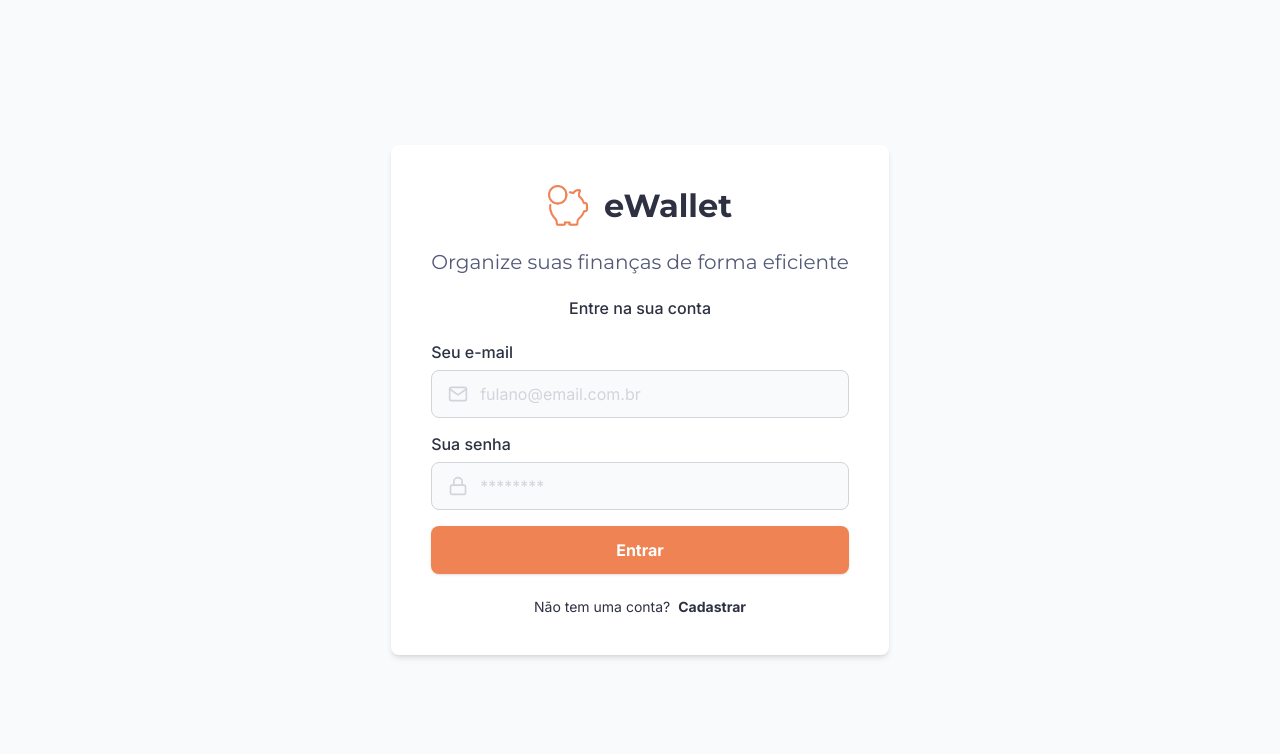
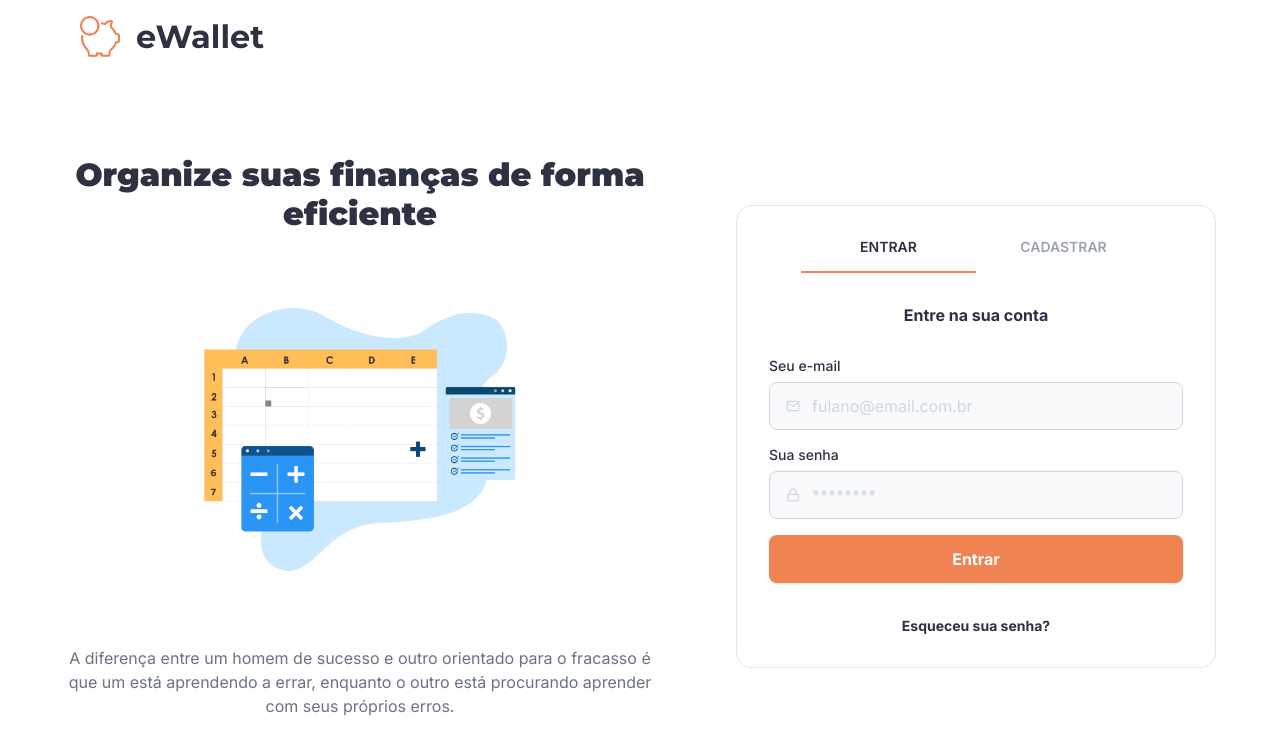
Before and after one commit to d1d2-apps/ewallet-web, a React (Vite) app: page /auth/sign-in in a window 1280 px wide. Shown: the top 754 px of the page. Built offline with nearby package versions, Linux system fonts and the light colour scheme.

Commit message:
Created auth feature's Layout component

```diff
--- a/src/components/forms/ControlledTextInput/ControlledTextInput.styles.ts
+++ b/src/components/forms/ControlledTextInput/ControlledTextInput.styles.ts
@@ -6,6 +6,7 @@ export const Container = styled.label`
   gap: 0.5rem;
 
   span {
+    font-size: ${({ theme }) => theme.fontSizes.sm};
     font-weight: 500;
   }
 `;
--- /dev/null
+++ b/src/features/auth/components/Layout/Layout.styles.ts
@@ -0,0 +1,151 @@
+import { Link } from 'react-router-dom';
+import styled, { css } from 'styled-components';
+
+interface TabProps {
+  $isActive?: boolean;
+}
+
+export const Container = styled.div`
+  min-height: 100vh;
+  background-color: white;
+  padding-bottom: 2rem;
+
+  display: flex;
+  flex-direction: column;
+  align-items: center;
+  gap: 2rem;
+
+  header {
+    width: 100%;
+    padding: 1rem 1rem;
+
+    ${({ theme }) =>
+      theme.mixins.screen.md(css`
+        padding: 1rem 5rem;
+      `)}
+
+    a {
+      display: flex;
+      align-items: center;
+      gap: 1rem;
+
+      img {
+        max-width: 2.5rem;
+      }
+
+      h1 {
+        font-family: ${({ theme }) => theme.fontFamilies.montserrat};
+        font-size: ${({ theme }) => theme.fontSizes['2xl']};
+      }
+    }
+  }
+
+  main {
+    flex: 1;
+    max-width: 1200px;
+    width: 100%;
+    padding: 0 1.5rem;
+
+    display: flex;
+    flex-direction: column;
+    align-items: center;
+    gap: 3rem;
+
+    ${({ theme }) =>
+      theme.mixins.screen.md(css`
+        flex-direction: row;
+        gap: 5rem;
+      `)}
+  }
+`;
+
+export const ImageSection = styled.section`
+  flex: 1;
+
+  display: flex;
+  flex-direction: column;
+  align-items: center;
+  gap: 1.5rem;
+
+  ${({ theme }) =>
+    theme.mixins.screen.md(css`
+      gap: 3rem;
+    `)}
+
+  h2 {
+    font-family: ${({ theme }) => theme.fontFamilies.montserrat};
+    font-size: ${({ theme }) => theme.fontSizes.xl};
+    font-weight: 900;
+    text-align: center;
+    color: ${({ theme }) => theme.colors.secondary[500]};
+    margin: 0;
+
+    ${({ theme }) =>
+      theme.mixins.screen.md(css`
+        font-size: ${theme.fontSizes['2xl']};
+      `)}
+  }
+
+  img {
+    max-width: 25rem;
+    width: 100%;
+    display: block;
+    object-fit: contain;
+  }
+
+  p {
+    max-width: 40rem;
+    font-size: ${({ theme }) => theme.fontSizes.sm};
+    color: ${({ theme }) => theme.colors.gray[500]};
+    text-align: center;
+    line-height: 1.5;
+
+    ${({ theme }) =>
+      theme.mixins.screen.md(css`
+        font-size: ${theme.fontSizes.md};
+      `)}
+  }
+`;
+
+export const FormSection = styled.section`
+  max-width: 30rem;
+  width: 100%;
+  padding: 2rem;
+  border: 1px solid ${({ theme }) => theme.colors.gray[200]};
+  border-radius: 1rem;
+`;
+
+export const Tabs = styled.div`
+  width: 100%;
+  padding: 0 2rem;
+  margin-bottom: 2rem;
+
+  display: flex;
+`;
+
+export const Tab = styled(Link)<TabProps>`
+  flex: 1;
+  padding: 0 0 1rem;
+  border-bottom: 2px solid transparent;
+
+  font-size: ${({ theme }) => theme.fontSizes.sm};
+  font-weight: 600;
+  color: ${({ theme }) => theme.colors.gray[400]};
+  text-align: center;
+  text-transform: uppercase;
+
+  transition: all 0.2s;
+
+  &:hover {
+    color: ${({ theme }) => theme.colors.secondary[500]};
+    border-bottom-color: ${({ theme }) => theme.colors.gray[500]};
+  }
+
+  ${({ theme, $isActive }) =>
+    $isActive &&
+    css`
+      border-bottom-color: ${theme.colors.primary[500]};
+      color: ${theme.colors.secondary[500]};
+      pointer-events: none;
+    `}
+`;
--- /dev/null
+++ b/src/features/auth/components/Layout/Layout.tsx
@@ -0,0 +1,60 @@
+import { Link, useLocation } from 'react-router-dom';
+
+import { Head } from '@/components/head';
+
+import logoImg from '@/assets/images/logo.png';
+import spreadsheetImg from '../../assets/images/spreadsheet.png';
+
+import * as S from './Layout.styles';
+
+interface LayoutProps {
+  title: string;
+  children: React.ReactNode;
+}
+
+export function Layout({ title, children }: LayoutProps) {
+  const location = useLocation();
+
+  const isInSignInPage = location.pathname === '/auth/sign-in';
+  const isInSignUpPage = location.pathname === '/auth/sign-up';
+
+  return (
+    <>
+      <Head title={title} />
+
+      <S.Container>
+        <header>
+          <Link to="/">
+            <img src={logoImg} alt="eWallet Logo" />
+            <h1>eWallet</h1>
+          </Link>
+        </header>
+
+        <main>
+          <S.ImageSection>
+            <h2>Organize suas finanças de forma eficiente</h2>
+            <img src={spreadsheetImg} alt="Planilha de finanças" />
+            <p>
+              A diferença entre um homem de sucesso e outro orientado para o fracasso é que um está aprendendo a errar,
+              enquanto o outro está procurando aprender com seus próprios erros.
+            </p>
+          </S.ImageSection>
+
+          <S.FormSection>
+            <S.Tabs>
+              <S.Tab to="/auth/sign-in" $isActive={isInSignInPage}>
+                Entrar
+              </S.Tab>
+
+              <S.Tab to="/auth/sign-up" $isActive={isInSignUpPage}>
+                Cadastrar
+              </S.Tab>
+            </S.Tabs>
+
+            {children}
+          </S.FormSection>
+        </main>
+      </S.Container>
+    </>
+  );
+}
--- a/src/features/auth/routes/SignIn/SignInPage.styles.ts
+++ b/src/features/auth/routes/SignIn/SignInPage.styles.ts
@@ -1,79 +1,28 @@
 import styled from 'styled-components';
 
-export const SignInPageContainer = styled.div`
-  height: 100vh;
-
-  display: flex;
-  justify-content: center;
-  align-items: center;
+export const Title = styled.h3`
+  text-align: center;
+  font-size: ${({ theme }) => theme.fontSizes.md};
+  font-weight: bold;
+  margin-bottom: 2rem;
 `;
 
-export const SignInForm = styled.form`
-  max-width: 35rem;
-  background-color: white;
-  padding: 2.5rem;
-  margin: 0 1rem;
-  border-radius: 0.5rem;
-  box-shadow: ${({ theme }) => theme.shadows.md};
-
-  display: flex;
-  flex-direction: column;
-  gap: 1.5rem;
-
-  header {
-    text-align: center;
-
-    & > div {
-      display: flex;
-      justify-content: center;
-      align-items: center;
-      gap: 1rem;
-
-      img {
-        max-width: 2.5rem;
-      }
-
-      h1 {
-        font-family: ${({ theme }) => theme.fontFamilies.montserrat};
-        font-size: ${({ theme }) => theme.fontSizes['2xl']};
-      }
-    }
-
-    h2 {
-      font-family: ${({ theme }) => theme.fontFamilies.montserrat};
-      font-size: ${({ theme }) => theme.fontSizes.lg};
-      font-weight: 400;
-      color: ${({ theme }) => theme.colors.secondary[300]};
-      margin-top: 1.5rem;
-    }
-  }
-
-  h3 {
-    text-align: center;
-    font-size: ${({ theme }) => theme.fontSizes.md};
-    font-weight: 500;
-  }
-
-  main {
+export const Form = styled.form`
   display: flex;
   flex-direction: column;
   gap: 1rem;
-  }
+`;
 
-  footer {
+export const Footer = styled.footer`
+  margin-top: 2rem;
   text-align: center;
-    font-size: ${({ theme }) => theme.fontSizes.sm};
-
-    span {
-      margin-right: 0.5rem;
-    }
 
   a {
+    font-size: ${({ theme }) => theme.fontSizes.sm};
     font-weight: bold;
 
     &:hover {
       text-decoration: underline;
     }
   }
-  }
 `;
--- a/src/features/auth/routes/SignIn/SignInPage.tsx
+++ b/src/features/auth/routes/SignIn/SignInPage.tsx
@@ -4,7 +4,7 @@ import { FiMail, FiLock } from 'react-icons/fi';
 import { ControlledTextInput } from '@/components/forms';
 import { Button } from '@/components/elements';
 
-import logoImg from '@/assets/images/logo.png';
+import { Layout } from '../../components/Layout/Layout';
 
 import * as S from './SignInPage.styles';
 
@@ -26,20 +26,10 @@ export function SignInPage() {
   };
 
   return (
-    <S.SignInPageContainer>
-      <S.SignInForm onSubmit={signInForm.handleSubmit(handleSignIn)}>
-        <header>
-          <div>
-            <img src={logoImg} alt="eWallet Logo" />
-            <h1>eWallet</h1>
-          </div>
+    <Layout title="Entrar">
+      <S.Title>Entre na sua conta</S.Title>
 
-          <h2>Organize suas finanças de forma eficiente</h2>
-        </header>
-
-        <h3>Entre na sua conta</h3>
-
-        <main>
+      <S.Form onSubmit={signInForm.handleSubmit(handleSignIn)}>
         <ControlledTextInput
           name="email"
           control={signInForm.control}
@@ -59,14 +49,12 @@ export function SignInPage() {
         />
 
         <Button type="submit">Entrar</Button>
-        </main>
+      </S.Form>
 
-        <footer>
-          <span>Não tem uma conta?</span>
+      <S.Footer>
         {/* eslint-disable-next-line jsx-a11y/anchor-is-valid */}
-          <a href="#">Cadastrar</a>
-        </footer>
-      </S.SignInForm>
-    </S.SignInPageContainer>
+        <a href="#">Esqueceu sua senha?</a>
+      </S.Footer>
+    </Layout>
   );
 }
--- /dev/null
+++ b/src/features/auth/routes/SignUp/SignUpPage.tsx
@@ -0,0 +1,9 @@
+import { Layout } from '../../components/Layout/Layout';
+
+export function SignUpPage() {
+  return (
+    <Layout title="Cadastre-se">
+      <h2>Cadastre-se</h2>
+    </Layout>
+  );
+}
--- a/src/features/auth/routes/index.tsx
+++ b/src/features/auth/routes/index.tsx
@@ -1,11 +1,13 @@
 import { Navigate, Route, Routes } from 'react-router-dom';
 
 import { SignInPage } from './SignIn/SignInPage';
+import { SignUpPage } from './SignUp/SignUpPage';
 
 export function AuthRoutes() {
   return (
     <Routes>
       <Route path="/sign-in" element={<SignInPage />} />
+      <Route path="/sign-up" element={<SignUpPage />} />
       <Route path="*" element={<Navigate to="./sign-in" />} />
     </Routes>
   );
```
Also changed, not shown: src/features/auth/assets/images/spreadsheet.png (added). Lines whose indentation alone changed are shown as unchanged.
